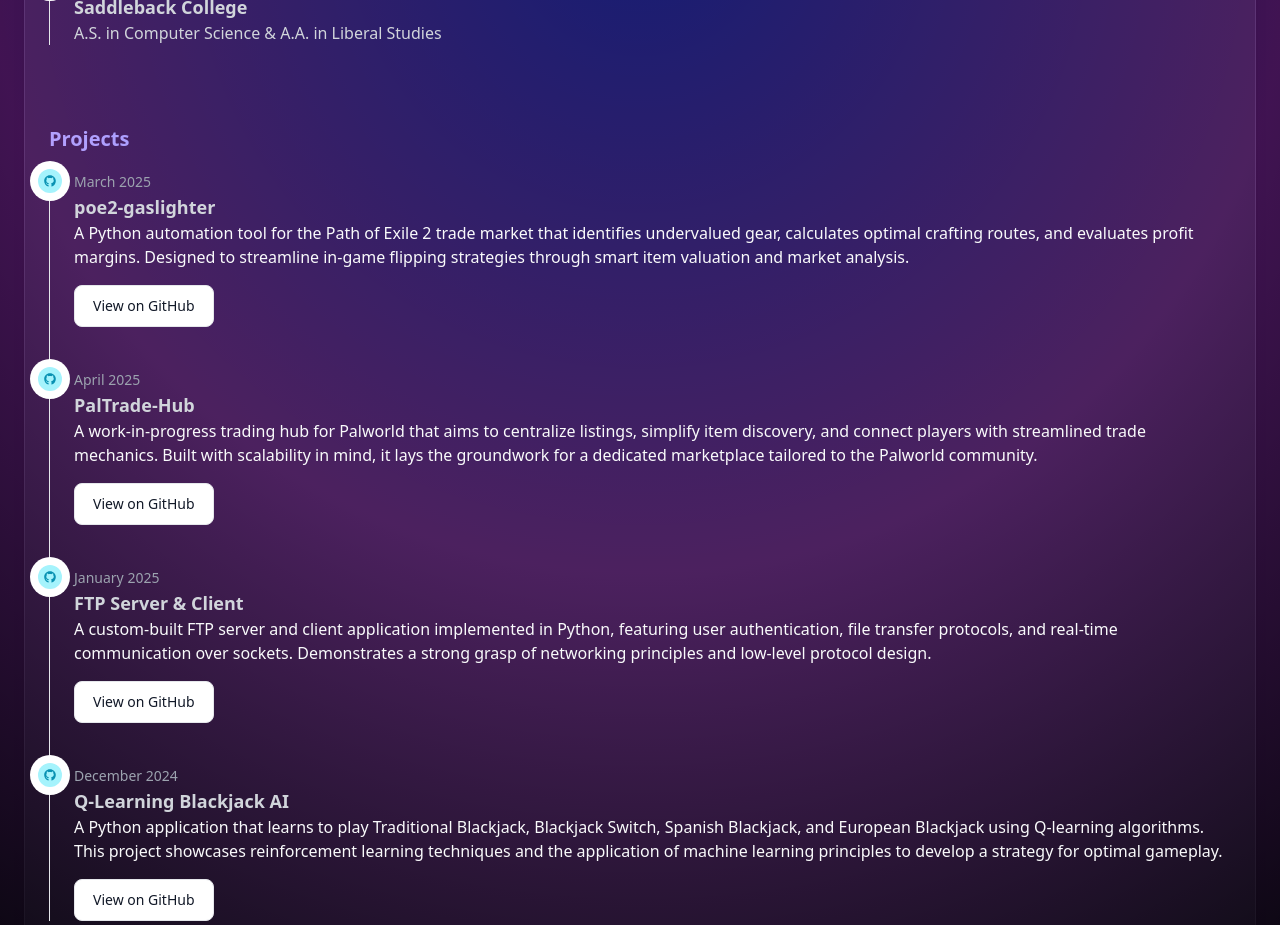
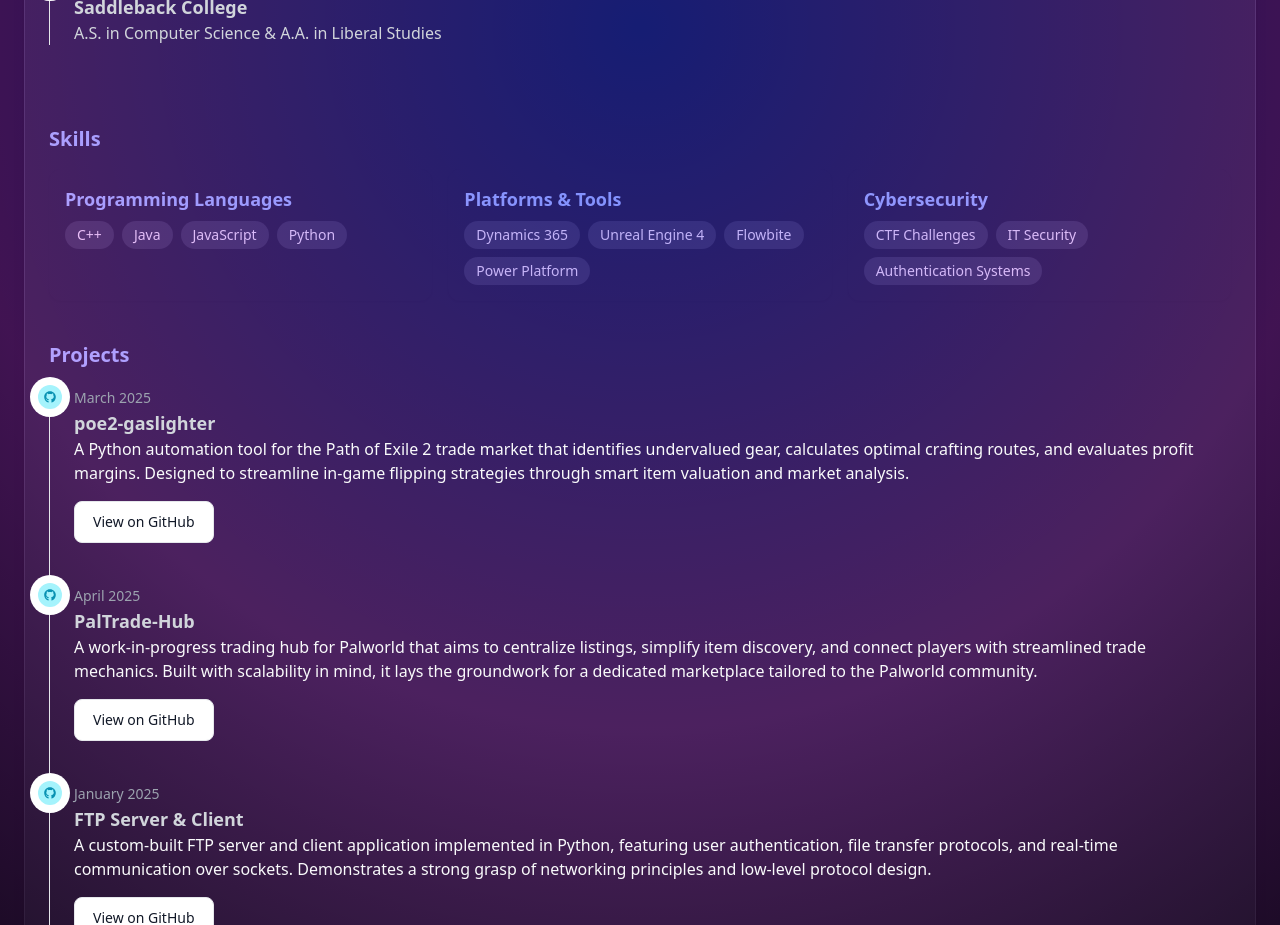
Before and after one commit to Fanaticaj/portfolio, a React (Vite) app in the folder portfolio/: page /Who in a window 1280 px wide. Shown: the part 1220-2145 px from the top of the page. Built offline with nearby package versions, Linux system fonts and the light colour scheme.

Commit message:
began implementing skills

```diff
--- /dev/null
+++ b/portfolio/src/components/SkillItem.tsx
@@ -0,0 +1,24 @@
+type SkillItemProps = {
+    category: string;
+    skills: string[];
+  };
+
+  const SkillItem = ({ category, skills }: SkillItemProps) => {
+    return (
+      <div className="bg-gray-800 rounded-xl p-4 shadow-sm">
+        <h4 className="text-blue-300 font-semibold text-lg mb-2">{category}</h4>
+        <ul className="flex flex-wrap gap-2 text-sm text-gray-200">
+          {skills.map((skill, index) => (
+            <li
+              key={index}
+              className="bg-gray-700 px-3 py-1 rounded-full text-gray-100"
+            >
+              {skill}
+            </li>
+          ))}
+        </ul>
+      </div>
+    );
+  };
+
+  export default SkillItem;
--- /dev/null
+++ b/portfolio/src/components/SkillsSection.tsx
@@ -0,0 +1,35 @@
+import SkillItem from "./SkillItem";
+
+const SkillsSection = () => {
+  const skillGroups = [
+    {
+      category: "Programming Languages",
+      skills: ["C++", "Java", "JavaScript", "Python"],
+    },
+    {
+      category: "Platforms & Tools",
+      skills: ["Dynamics 365", "Unreal Engine 4", "Flowbite", "Power Platform"],
+    },
+    {
+      category: "Cybersecurity",
+      skills: ["CTF Challenges", "IT Security", "Authentication Systems"],
+    },
+  ];
+
+  return (
+    <section className="mb-6">
+      <h3 className="text-xl font-semibold text-blue-300 mb-4">Skills</h3>
+      <div className="grid gap-4 sm:grid-cols-2 lg:grid-cols-3">
+        {skillGroups.map((group) => (
+          <SkillItem
+            key={group.category}
+            category={group.category}
+            skills={group.skills}
+          />
+        ))}
+      </div>
+    </section>
+  );
+};
+
+export default SkillsSection;
--- a/portfolio/src/pages/Who.tsx
+++ b/portfolio/src/pages/Who.tsx
@@ -4,6 +4,7 @@
 import ProjectsSection from "../components/ProjectsSection";
 import ExperienceSection from "../components/ExperienceSection";
 import EducationSection from "../components/EducationSection";
+import SkillsSection from "../components/SkillsSection";
 
 const Who = () => {
   return (
@@ -37,6 +38,7 @@
             </section>
             <ExperienceSection />
             <EducationSection />
+            <SkillsSection />
             <ProjectsSection />
           </Card>
         </div>
```
